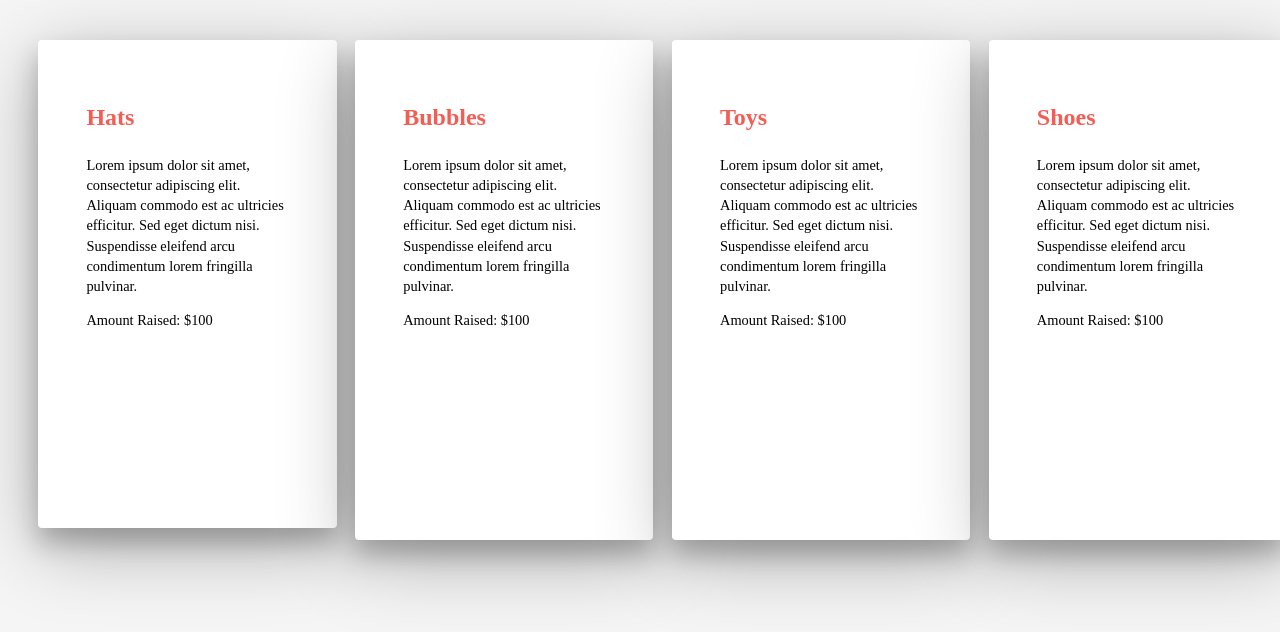
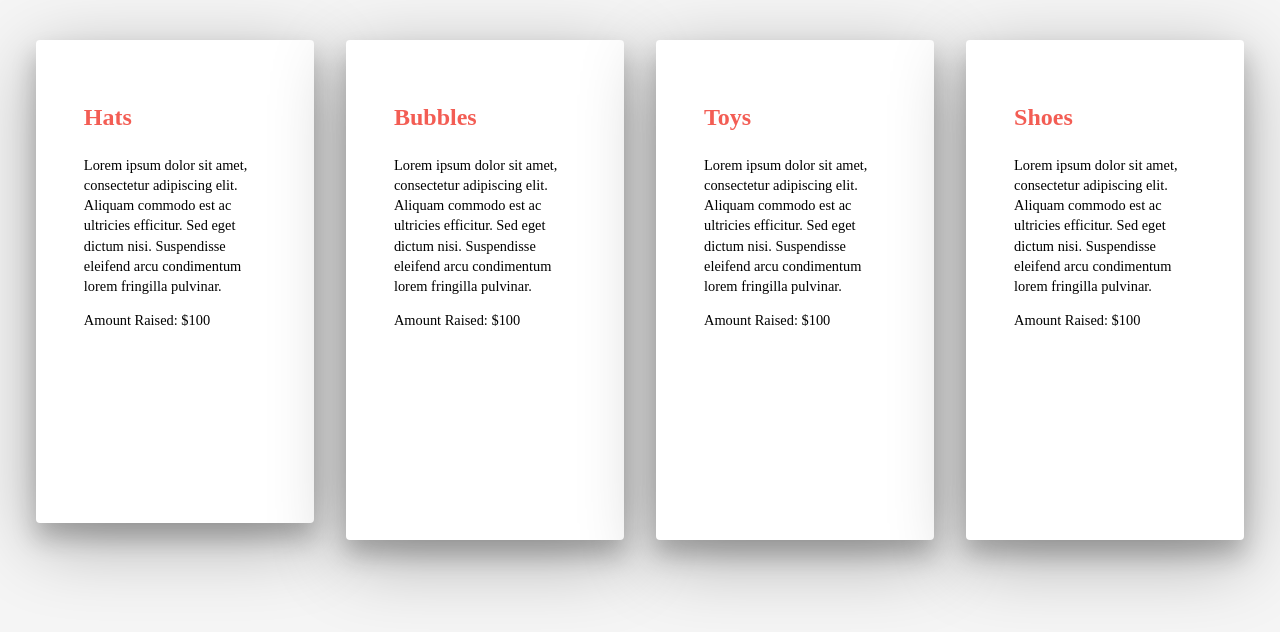
Before and after one commit to mithuu/Product-Chart, a plain HTML site: page index.html in a window 1280 px wide. Drawn offline with Linux system fonts and the light colour scheme.

Commit message:
Add files via upload

```diff
--- a/main.css
+++ b/main.css
@@ -21,19 +21,20 @@ body {
 }
 
 .cell__25 {
-    width: 20%;
+    width: 22%;
 }
 
 .cell__25:not(:last-of-type) {
-  margin-right: 4rem
+  margin-right: 2rem
 }
 
 .material__wrap {
-	box-shadow: 0 15px 24px rgba(0, 0, 0, 0.22), 0 19px 76px rgba(0, 0, 0, 0.3);
-	border-radius: 4px;
-	background: #ffffff;
-	padding: 5.5rem 6rem;
-	position: relative;
+    box-shadow: 0 15px 24px rgba(0, 0, 0, 0.22), 0 19px 76px rgba(0, 0, 0, 0.3);
+    border-radius: 4px;
+    background: #ffffff;
+    padding: 5.5rem 6rem;
+    position: relative;
+    box-sizing: border-box;
 }
 
 .material__wrap.--medium {
@@ -42,7 +43,6 @@ body {
 }
 
 .posts__list__component a {
-    width: 80%;
     margin: 0 auto;
     display: block;
     text-decoration: none;
```
